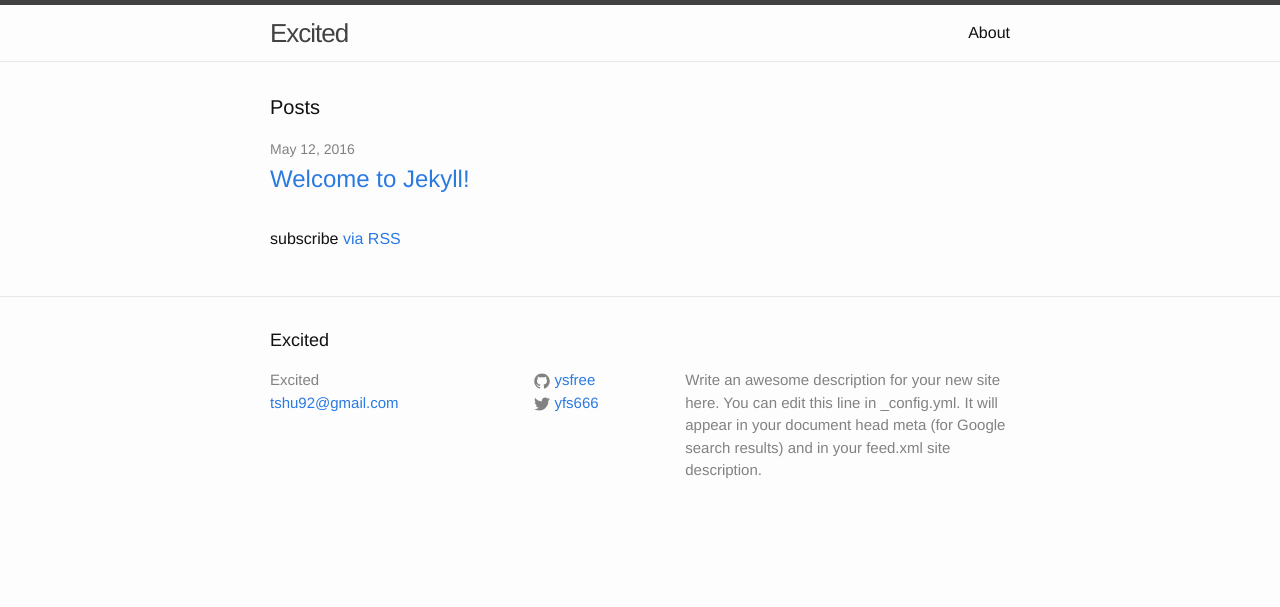
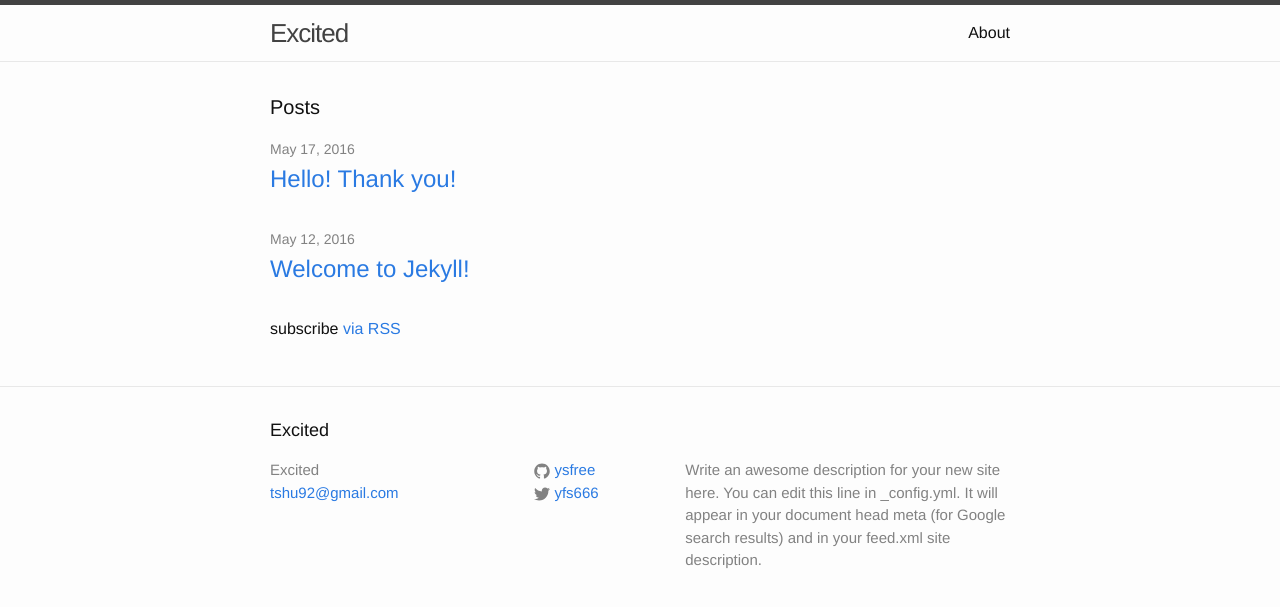
Before and after one commit to XiaoshiZ/ysmiles.com, a Jekyll site: the page built from index.html, in a window 1280 px wide. Shown: the top 607 px of the page. Built offline with Jekyll 4.4.1, drawn with Linux system fonts in a browser that asks for light colours.

```diff
--- /dev/null
+++ b/_posts/2016-05-17-Hello.markdown
@@ -0,0 +1,7 @@
+---
+layout: post
+title:  "Hello! Thank you!"
+date:   2016-05-17 12:27:00 -0400
+categories: jekyll update
+---
+Interesting!
```
Also changed, not shown: _posts/2016-05-12-welcome-to-jekyll.markdown (line endings or trailing spaces).
